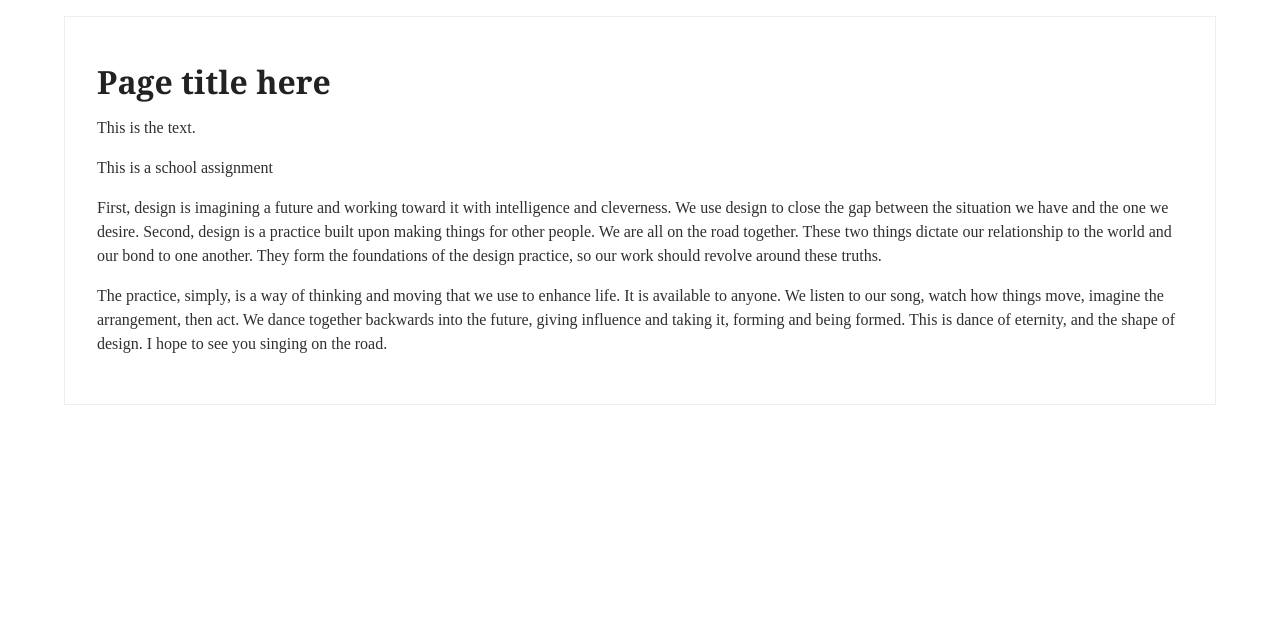
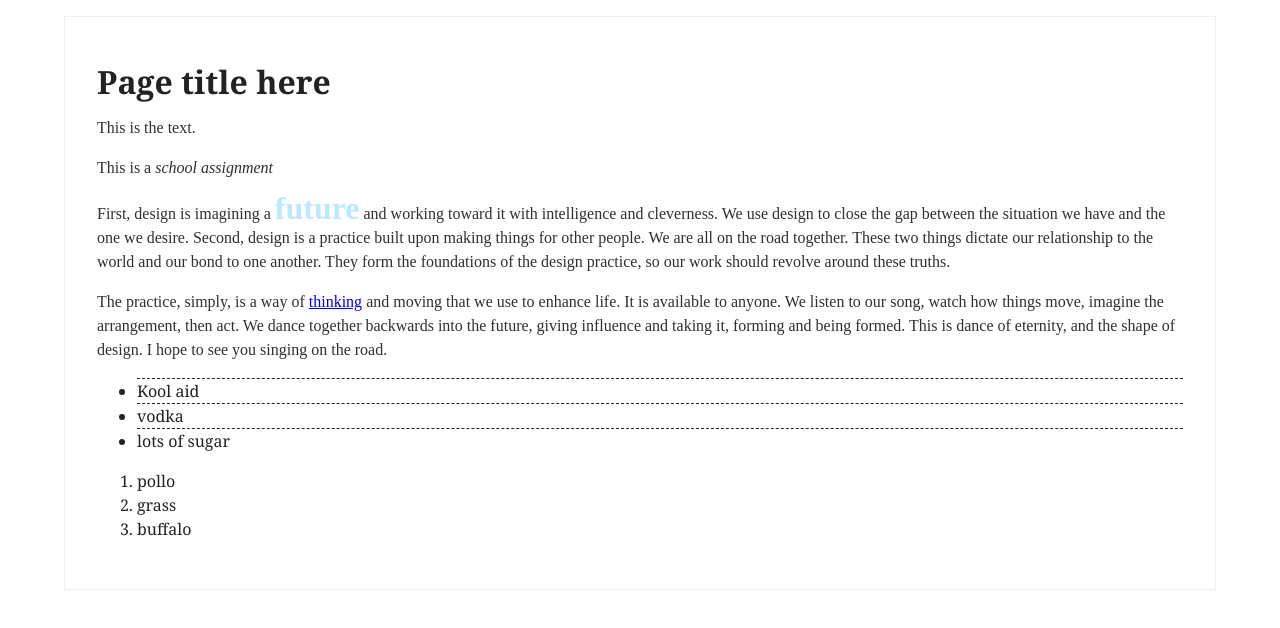
Before and after one commit to ckonor/Assignment-, a plain HTML site: page index.html in a window 1280 px wide. Drawn offline with nearby package versions, Linux system fonts and the light colour scheme.

```diff
--- a/css/typography.css
+++ b/css/typography.css
@@ -6,7 +6,16 @@ body {
 	color: #222;
 }
 
+strong {
+	font-weight: bold;
+	font-size: 200%;
+	color: #BBE7FF;
+}
+
 p {
 	color: #332E2E;
 	font-family: "Athelas";
 }
+ul li{
+	border-top: 1px dashed;
+}
--- a/index.html
+++ b/index.html
@@ -29,11 +29,24 @@
 
 		<p>This is the text.</p>
 
-		<p>This is a school assignment</p>
+		<p>This is a <em>school assignment</em></p>
 
-		<p>First, design is imagining a future and working toward it with intelligence and cleverness. We use design to close the gap between the situation we have and the one we desire. Second, design is a practice built upon making things for other people. We are all on the road together. These two things dictate our relationship to the world and our bond to one another. They form the foundations of the design practice, so our work should revolve around these truths.</p>
+		<p>First, design is imagining a <strong>future</strong> and working toward it with intelligence and cleverness. We use design to close the gap between the situation we have and the one we desire. Second, design is a practice built upon making things for other people. We are all on the road together. These two things dictate our relationship to the world and our bond to one another. They form the foundations of the design practice, so our work should revolve around these truths.</p>
 
-    <p>The practice, simply, is a way of thinking and moving that we use to enhance life. It is available to anyone. We listen to our song, watch how things move, imagine the arrangement, then act. We dance together backwards into the future, giving influence and taking it, forming and being formed. This is dance of eternity, and the shape of design. I hope to see you singing on the road.</p>
+    <p>The practice, simply, is a way of <a href="https://en.wikipedia.org/wiki/Thought" target="_blank">thinking</a> and moving that we use to enhance life. It is available to anyone. We listen to our song, watch how things move, imagine the arrangement, then act. We dance together backwards into the future, giving influence and taking it, forming and being formed. This is dance of eternity, and the shape of design. I hope to see you singing on the road.</p>
+
+		<ul>
+			<li> Kool aid</li>
+			<li> vodka</li>
+			<li> lots of sugar</li>
+		</ul>
+
+		<ol>
+			<li> pollo</li>
+			<li> grass</li>
+			<li> buffalo</li>
+		</ol>
+
 
 	</div><!-- end container -->
 
```
